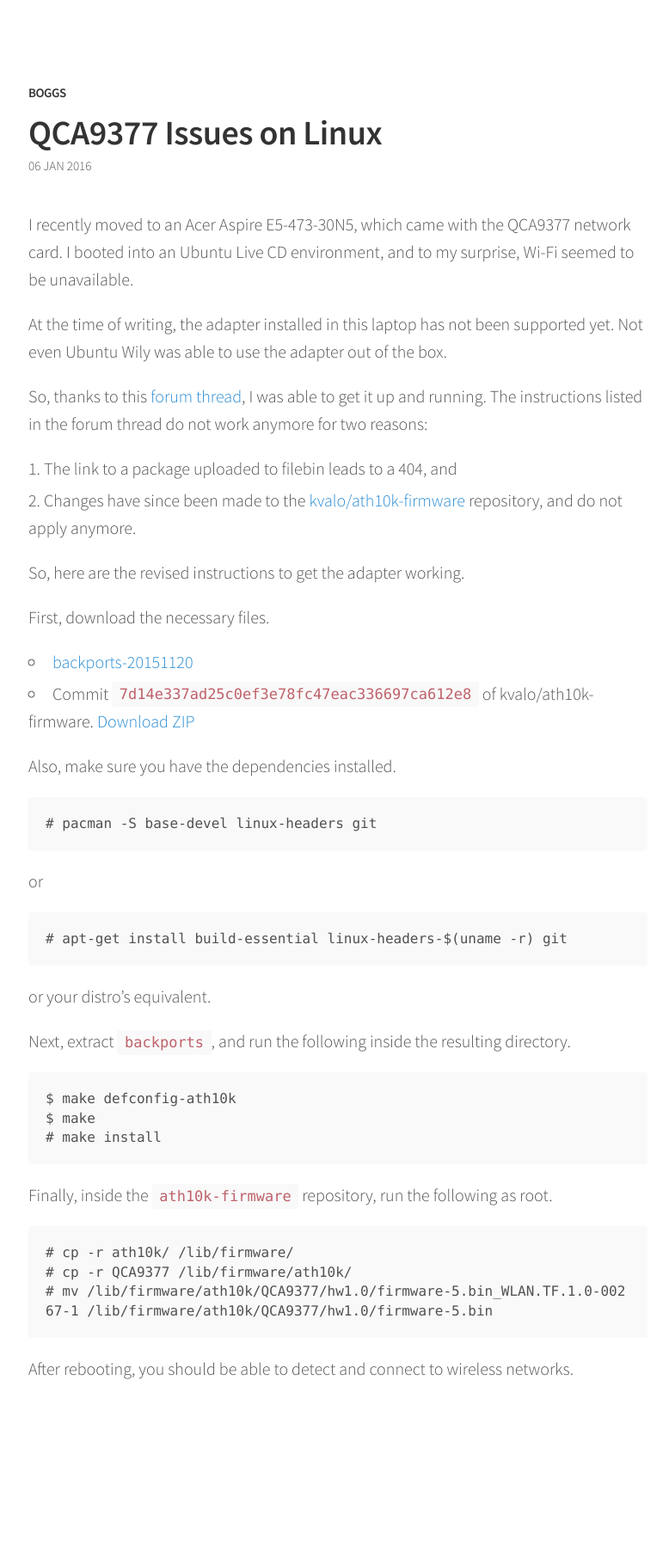
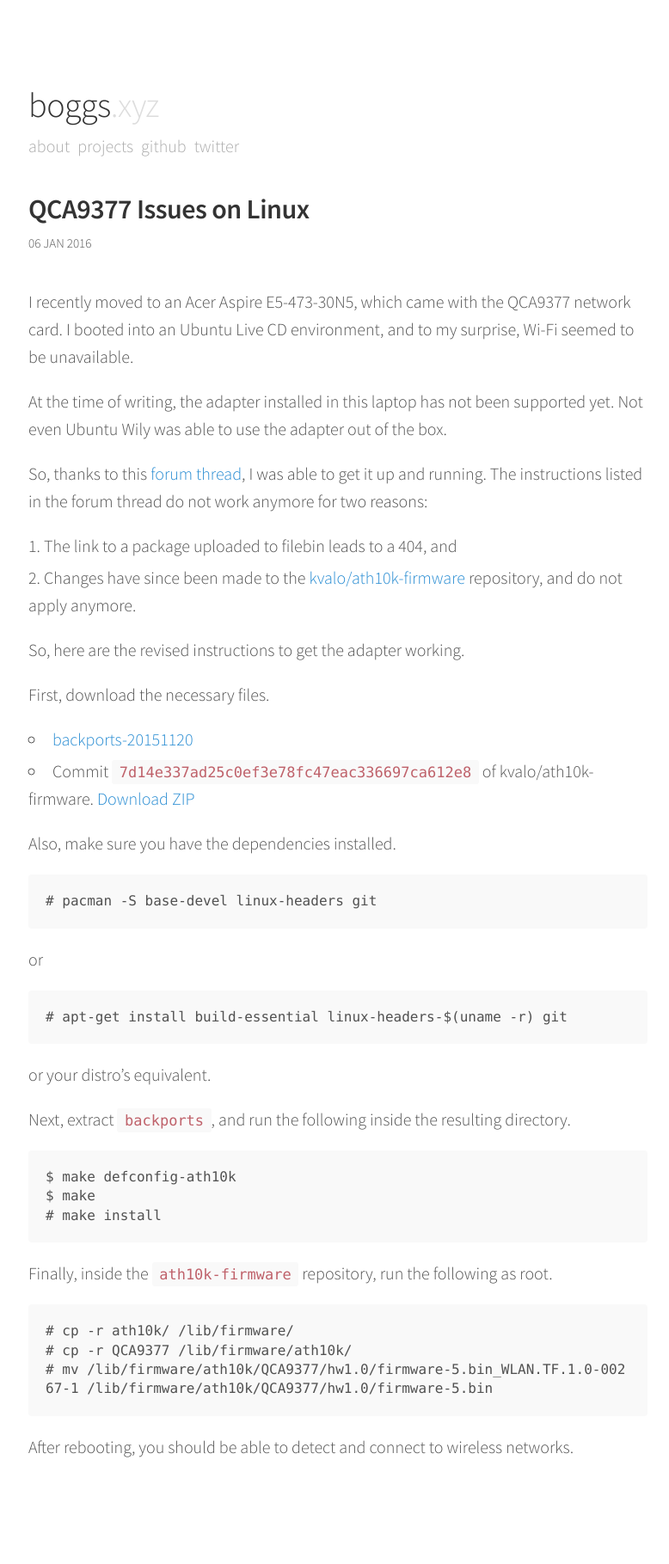
Before and after one commit to b-ggs/b-ggs.github.io, a Jekyll site: the page built from _posts/2016-01-06-qca9377-linux.md, in a window 1280 px wide. Shown: the whole page at 86% size, without its empty margins (247-1025 px from the left). Built offline with Jekyll 4.4.1, drawn with Linux system fonts in a browser that asks for light colours; Markdown is read by kramdown in place of the engine named in the settings; comment, search, counter and statistics services are not loaded; before the commit the page ends 1728 px from its top, so only the background shows below that.

Commit message:
Make header consistent, target external hrefs to _blank

```diff
--- a/_config.yml
+++ b/_config.yml
@@ -16,6 +16,8 @@
     href:           "/about"
   - name:           "projects"
     href:           "/projects"
+
+ext_nav:
   - name:           "github"
     href:           "https://github.com/b-ggs"
   - name:           "twitter"
--- a/_layouts/default.html
+++ b/_layouts/default.html
@@ -9,6 +9,20 @@
   </head>
 <body>
   <div class="container">
+    <header class="masthead">
+      <h1 class="masthead-title">
+        <a href="{{ site.baseurl }}/">{{ site.name }}<span>.xyz</span></a>
+        <!-- <a href="{{ site.baseurl }}/">{{ site.name }}<span>&#39;s blog</span></a> -->
+      </h1>
+      <nav class="masthead-nav">
+        {% for nav in site.nav %}
+        <a href="{{ nav.href }}">{{ nav.name }}</a>
+        {% endfor %}
+        {% for ext_nav in site.ext_nav %}
+        <a target="_blank" href="{{ ext_nav.href }}">{{ ext_nav.name }}</a>
+        {% endfor %}
+      </nav>
+    </header>
     {{ content }}
   </div>
 </body>
--- a/_layouts/post.html
+++ b/_layouts/post.html
@@ -1,13 +1,13 @@
 ---
 layout: default
 ---
-<header class="masthead">
-  <h1 class="masthead-title--small">
-    <a href="{{ site.baseurl }}/">{{ site.name }}</a>
-  </h1>
-</header>
+<!-- <header class="masthead"> -->
+<!--   <h1 class="masthead&#45;title&#45;&#45;small"> -->
+<!--     <a href="{{ site.baseurl }}/">{{ site.name }}</a> -->
+<!--   </h1> -->
+<!-- </header>       -->
 <div class="content post">
-  <h1 class="post-title">{{ page.title }}</h1>
+  <h2 class="post-title--small">{{ page.title }}</h2>
   <div class="post-date">
     <time>{{ page.date | date_to_string }}</time>
   </div>
```
Also changed, not shown: _layouts/page.html (+6 -6 lines), index.html (+11 -11 lines).
